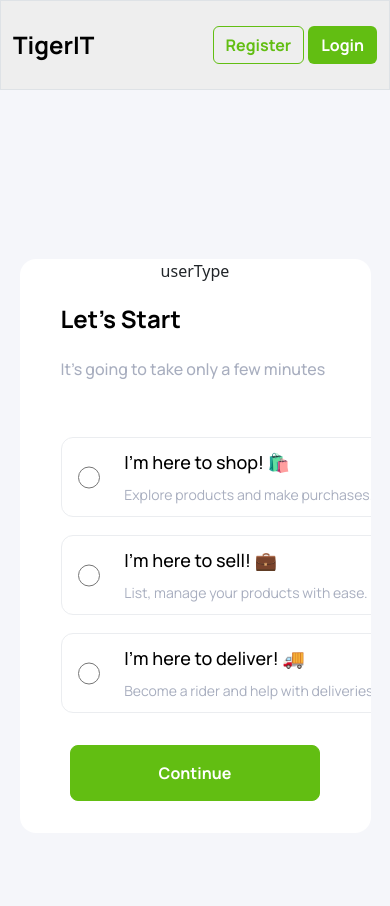
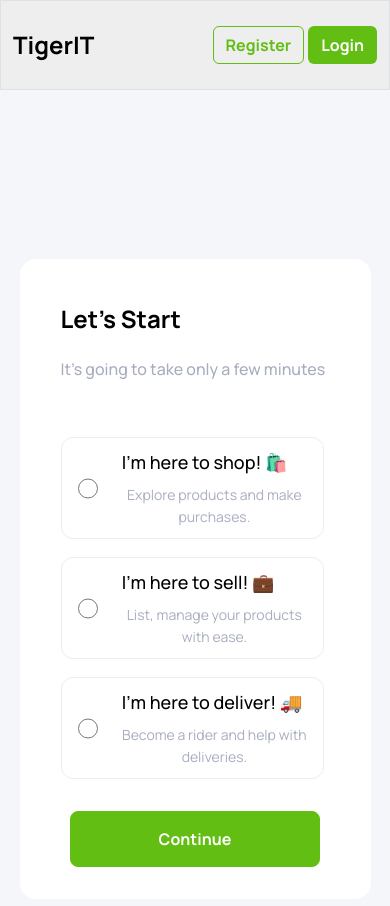
Before and after one commit to muhammad-al-fahad/Tiger-It, a React (Create React App) app: page / in a window 390 px wide. Shown: the top 906 px of the page. Built offline with nearby package versions, Linux system fonts and the light colour scheme.

Commit message:
welcome item border color change function

```diff
--- a/src/Components/Welcome/_responsive.css
+++ b/src/Components/Welcome/_responsive.css
@@ -12,7 +12,7 @@
     }
 
     .welcome-list .welcome-list-items {
-        width: 80%;
+        width: 73% !important;
         text-align: center;
         margin-inline: 70px;
     }
@@ -26,7 +26,7 @@
     }
 
     .welcome-list .welcome-list-items {
-        width: 48%;
+        width: 48% !important;
         text-align: center;
         margin-inline: 140px;
     }
--- a/src/Components/Welcome/welcome.js
+++ b/src/Components/Welcome/welcome.js
@@ -6,10 +6,19 @@ function Welcome() {
 
     function handleColor(e) {
         const user = document.querySelectorAll('.welcome-user');
-        console.log(e.target.form[0].className)
+
         if(e.target.value === 'on') {
             user.forEach((bc, index) => {
-                if(index === e.target.form[index].className) bc.style.borderColor = '#62BE12';
+                if(e.target.className === "radio-deliver") {
+                    if(index === 2) bc.style.borderColor = '#62BE12';
+                    else bc.style.borderColor = '#EBEDF0';
+                } else if (e.target.className === "radio-sell") {
+                    if(index === 1) bc.style.borderColor = '#62BE12';
+                    else bc.style.borderColor = '#EBEDF0';
+                } else {
+                    if(index === 0) bc.style.borderColor = '#62BE12';
+                    else bc.style.borderColor = '#EBEDF0';
+                }
             })
         }
     }
@@ -19,7 +28,7 @@ function Welcome() {
     {/* Welcome Section */}
       <div className='welcome-items'>
         <div className='welcome-close'>
-          <img src="" alt="" />userType
+          <img src="" alt="" />
         </div>
         <div className='welcome-content'>
           <div className='welcome-list'>
@@ -30,7 +39,7 @@ function Welcome() {
             <form className='welcome-list-items'>
                 <div className='welcome-user'>
                     <label className='user-switch'>
-                        <input className='radio-button' type='radio' name='userType' onChange={handleColor}/>
+                        <input className='radio-buy' type='radio' name='userType' onChange={handleColor}/>
                         <div className='radio-title'>
                             <h5 className='title-h5'>I'm here to shop! 🛍️</h5>
                             <p className='title-p'>Explore products and make purchases.</p>
@@ -40,7 +49,7 @@ function Welcome() {
 
                 <div className='welcome-user'>
                     <label className='user-switch'>
-                        <input className='radio-button' type='radio' name='userType' onChange={handleColor}/>
+                        <input className='radio-sell' type='radio' name='userType' onChange={handleColor}/>
                         <div className='radio-title'>
                             <h5 className='title-h5'>I'm here to sell! 💼</h5>
                             <p className='title-p'>List, manage your products with ease.</p>
@@ -50,7 +59,7 @@ function Welcome() {
 
                 <div className='welcome-user'>
                     <label className='user-switch'>
-                        <input className='radio-button' type='radio' name='userType' onChange={handleColor}/>
+                        <input className='radio-deliver' type='radio' name='userType' onChange={handleColor}/>
                         <div className='radio-title'>
                             <h5 className='title-h5'>I'm here to deliver! 🚚</h5>
                             <p className='title-p'>Become a rider and help with deliveries.</p>
```
